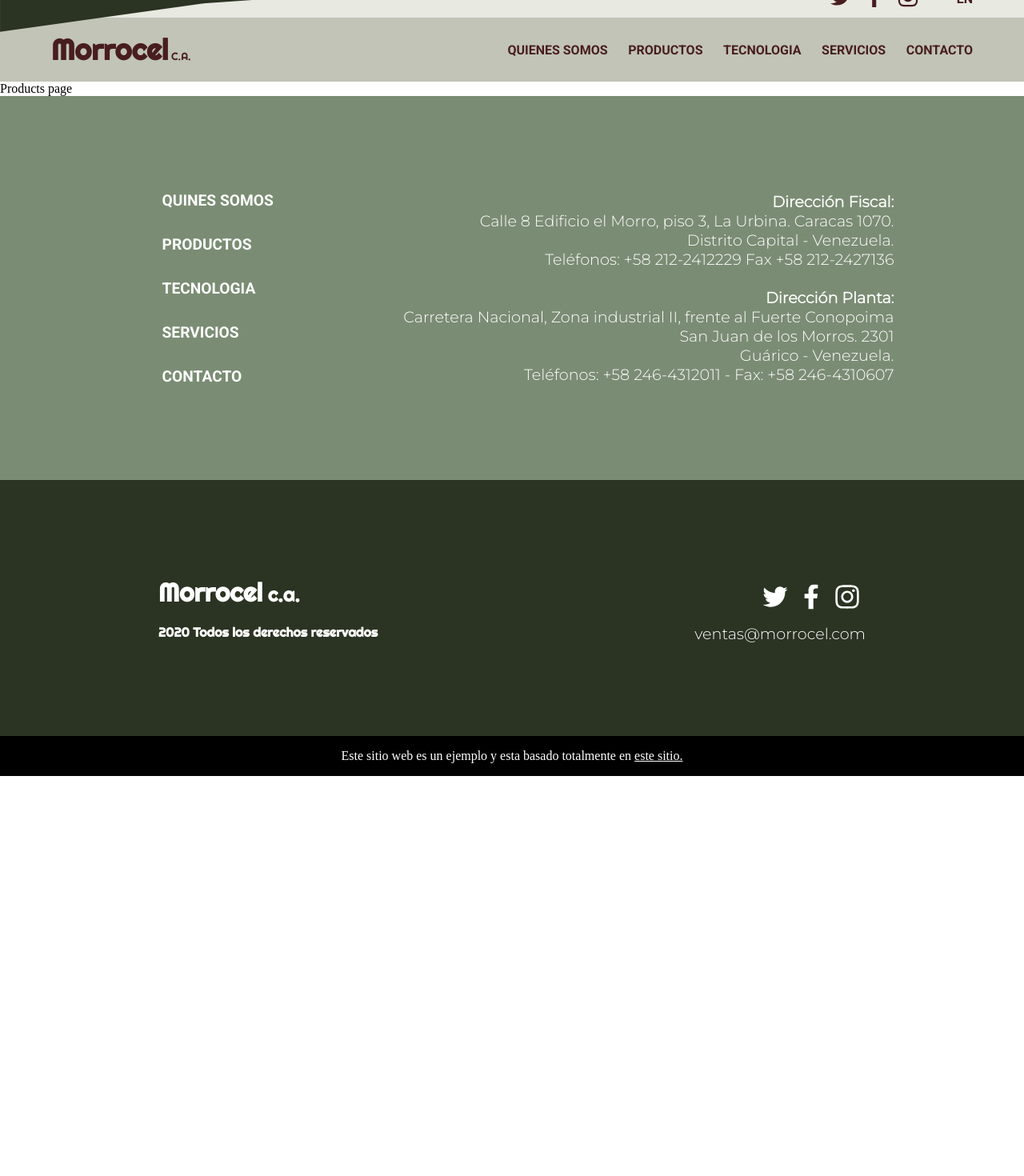
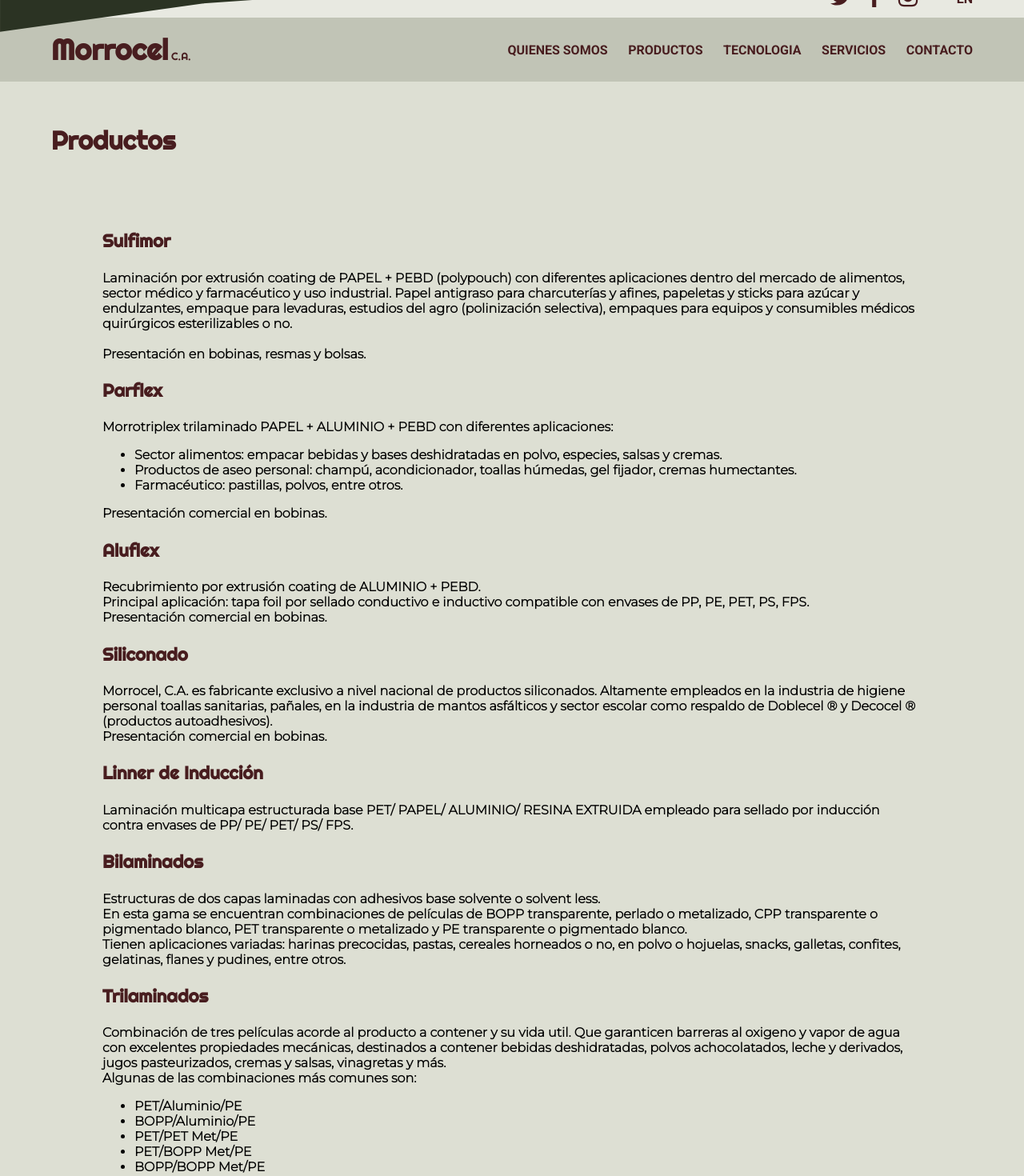
Before and after one commit to Jesusml1/morrocel-concept, a Next.js app: page /productos in a window 1280 px wide. Shown: the part 42-1512 px from the top of the page at 80% size. Before the commit the page ends 1012 px from the top, so only its background shows below. Built offline with nearby package versions, Linux system fonts and the light colour scheme.

Commit message:
added products page

```diff
--- a/src/components/products/index.js
+++ b/src/components/products/index.js
@@ -1,11 +1,12 @@
 import Header from '../shared/header/'
 import Footer from '../shared/footer'
+import ProductsContent from './products_content'
 
 export default function Products(){
   return (
     <div>
       <Header />
-      Products page
+      <ProductsContent />
       <Footer />
     </div>
   )
--- /dev/null
+++ b/src/components/products/products_content/index.js
@@ -0,0 +1,58 @@
+import { Wrapper, Title, Body } from './styles'
+
+export default function ProductsContent(){
+  return(
+    <Wrapper>
+      <Title>
+        <h1>Productos</h1>
+      </Title>
+      <Body>
+        <h3>Sulfimor</h3>
+        <p>Laminación por extrusión coating de PAPEL + PEBD (polypouch)   con diferentes aplicaciones dentro del mercado de alimentos, sector médico y farmacéutico y uso industrial. Papel antigraso para charcuterías y afines, papeletas y sticks para azúcar y endulzantes, empaque para levaduras, estudios del agro (polinización selectiva), empaques para equipos y consumibles médicos quirúrgicos esterilizables o no.<br/><br/>Presentación en bobinas, resmas y bolsas.</p>
+        <h3>Parflex</h3>
+        <p>Morrotriplex trilaminado PAPEL + ALUMINIO + PEBD con diferentes aplicaciones:
+          <ul>
+            <li>Sector alimentos: empacar bebidas y bases deshidratadas en polvo, especies, salsas y cremas.</li>
+            <li>Productos de aseo personal: champú, acondicionador, toallas húmedas, gel fijador, cremas humectantes.</li>
+            <li>Farmacéutico: pastillas, polvos, entre otros.</li>
+          </ul>
+        Presentación comercial en bobinas.
+        </p>
+        <h3>Aluflex</h3>
+        <p>Recubrimiento por extrusión coating de ALUMINIO + PEBD.
+          <br/>
+          Principal aplicación: tapa foil por sellado conductivo e inductivo compatible con envases de PP, PE, PET, PS, FPS.
+          <br/>
+        Presentación comercial en bobinas.</p>
+        <h3>Siliconado</h3>
+        <p>Morrocel, C.A. es  fabricante exclusivo a nivel nacional de productos siliconados. Altamente empleados en la industria de higiene personal toallas sanitarias, pañales, en la industria de mantos asfálticos y sector escolar como respaldo de Doblecel ® y Decocel ® (productos autoadhesivos).
+        <br/>
+        Presentación comercial en bobinas.</p>
+        <h3>Linner de Inducción</h3>
+        <p>Laminación multicapa estructurada base PET/ PAPEL/ ALUMINIO/ RESINA EXTRUIDA empleado para sellado por inducción contra envases de PP/ PE/ PET/ PS/ FPS.</p>
+        <h3>Bilaminados</h3>
+        <p>Estructuras de dos capas laminadas con adhesivos base solvente o solvent less.
+        <br/>
+        En esta gama se encuentran combinaciones de películas de BOPP transparente, perlado o metalizado, CPP transparente o pigmentado blanco, PET transparente o metalizado y PE transparente o pigmentado blanco.
+        <br/>
+        Tienen aplicaciones variadas:  harinas precocidas, pastas, cereales horneados o no, en polvo o hojuelas, snacks, galletas, confites, gelatinas, flanes y pudines, entre otros.</p>
+        <h3>Trilaminados</h3>
+        <p>Combinación de tres películas acorde al producto a contener y su vida util. Que garanticen barreras al oxigeno y vapor de agua con excelentes propiedades mecánicas, destinados a contener bebidas deshidratadas, polvos achocolatados, leche y derivados, jugos pasteurizados, cremas y salsas, vinagretas y más.
+        <br/>
+        Algunas de las combinaciones más comunes son:
+          <ul>
+            <li>PET/Aluminio/PE</li>
+            <li>BOPP/Aluminio/PE</li>
+            <li>PET/PET Met/PE</li>
+            <li>PET/BOPP Met/PE</li>
+            <li>BOPP/BOPP Met/PE</li>
+          </ul>
+        </p>
+        <h3>Composite</h3>
+        <p>Laminación multicapa, cuyas propiedades mecánicas reforzadas le permiten un excelente uso en la formación y revestimiento de recipientes rígidos.</p>
+        <h3>Múlticapas</h3>
+        <p>Empaque flexible de alta barrera, resultado de la combinación de cuatro o más materiales, cuya estructura siempre incluíra algún tipo de material con la propiedad de disminuir sustancialmente o eliminar el paso de una o más sustancias, especialmente gases como oxígeno, vapor de agua, dióxido de carbono, etileno, etc. También los olores, aromas, aceites y productos químicos en general.</p>
+      </Body>
+    </Wrapper>
+  )
+}
--- /dev/null
+++ b/src/components/products/products_content/styles.js
@@ -0,0 +1,33 @@
+import styled from "styled-components";
+
+export const Wrapper = styled.div`
+  background-color: var(--Moon-Mist);
+  display: flex;
+  flex-direction: column;
+  width: 100%;
+  height: auto;
+`
+
+export const Title = styled.div`
+  padding: 2rem 5%;
+  h1{
+    color: var(--Cocoa-Bean);
+    font-family: Righteous, Arial, Helvetica, sans-serif;
+    font-size: 2rem;
+  }
+`
+
+export const Body = styled.div`
+  padding: 1rem 10%;
+  h3{
+    color: var(--Cocoa-Bean);
+    font-family: Righteous, Arial, Helvetica, sans-serif;
+    font-size: 1.4rem;
+  }
+  p{
+    color: var(--Black);
+    font-family: Montserrat, Arial, Helvetica, sans-serif;
+    font-weight: bold;
+    font-size: 1rem;
+  }
+`
```
Also changed, not shown: src/components/home/features/index.js (+4 -4 lines).
